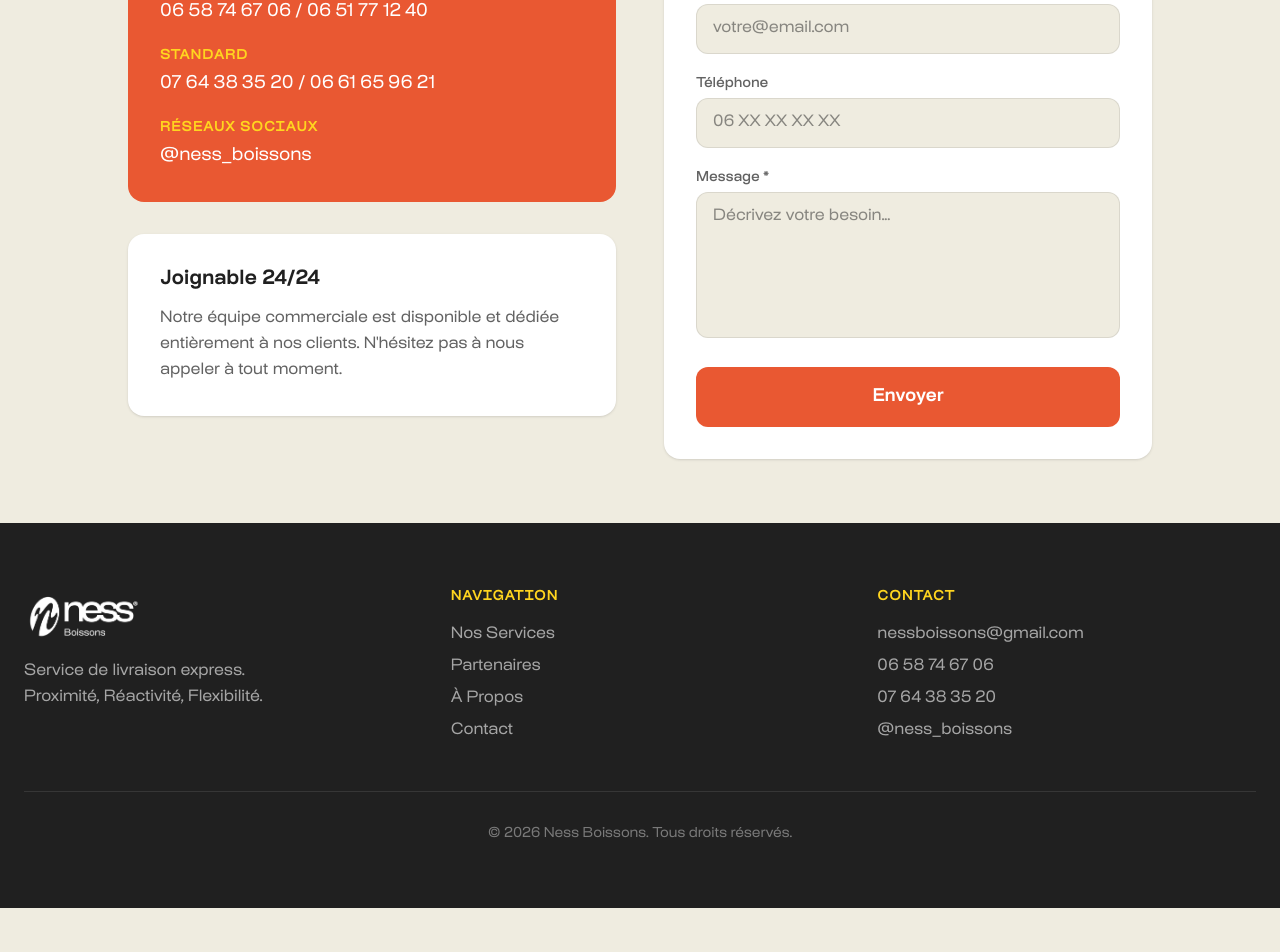
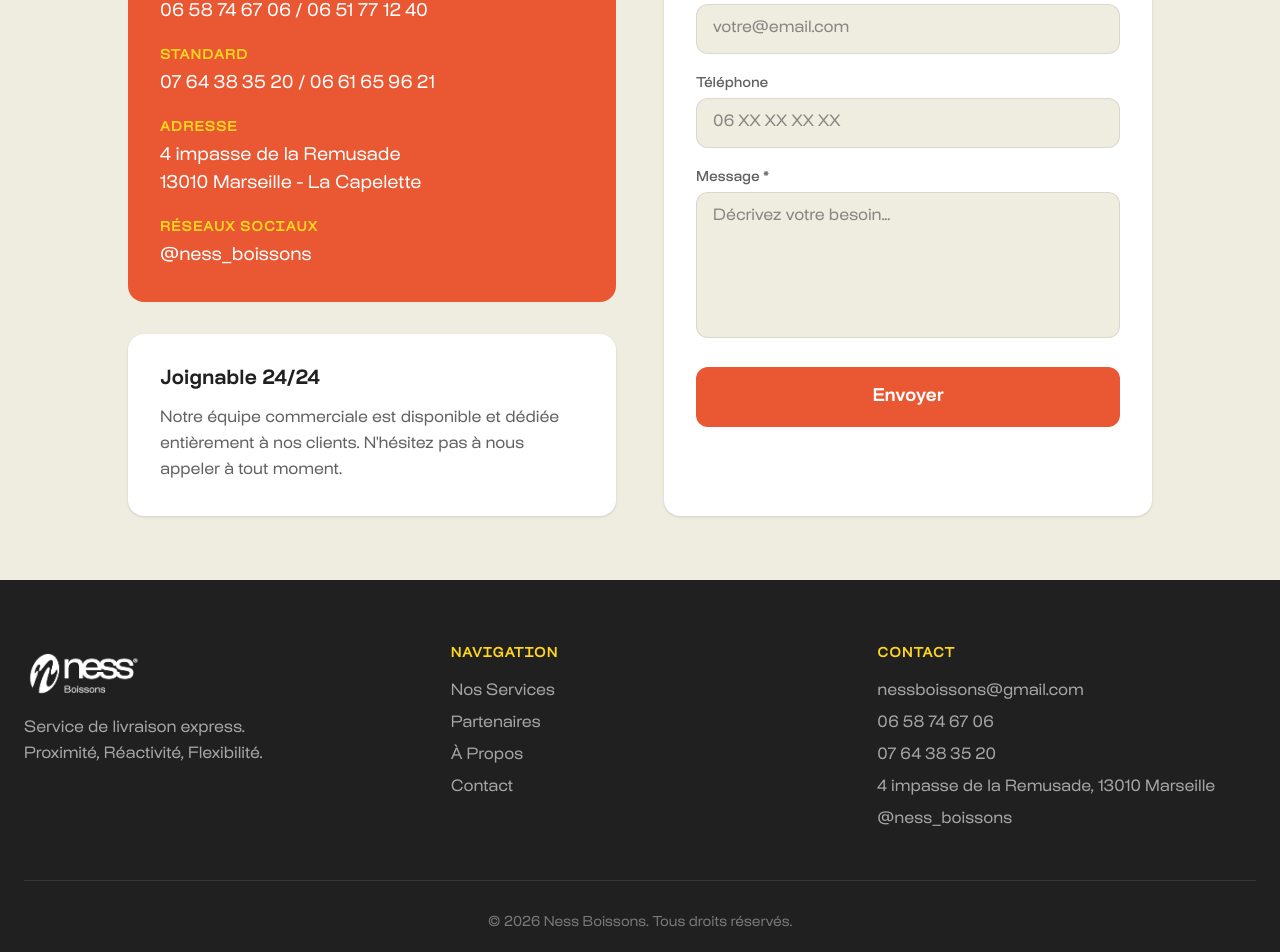
Before and after one commit to Amybii/ness-boissons, a Next.js app: page /contact in a window 1280 px wide. Shown: the part 534-1486 px from the top of the page. Before the commit the page ends 1442 px from the top, so only its background shows below. Built offline with nearby package versions, Linux system fonts and the light colour scheme.

Commit message:
feat: ajout adresse 4 impasse de la Remusade 13010 Marseille

```diff
--- a/src/app/contact/page.tsx
+++ b/src/app/contact/page.tsx
@@ -86,6 +86,21 @@
                         06 61 65 96 21
                       </a>
                     </p>
+                  </div>
+                  <div>
+                    <p className="text-jaune font-bold text-sm uppercase tracking-wider mb-1">
+                      Adresse
+                    </p>
+                    <a
+                      href="https://maps.google.com/?q=4+impasse+de+la+remusade+13010+Marseille"
+                      target="_blank"
+                      rel="noopener noreferrer"
+                      className="text-lg hover:text-jaune transition-colors"
+                    >
+                      4 impasse de la Remusade
+                      <br />
+                      13010 Marseille - La Capelette
+                    </a>
                   </div>
                   <div>
                     <p className="text-jaune font-bold text-sm uppercase tracking-wider mb-1">
--- a/src/components/Footer.tsx
+++ b/src/components/Footer.tsx
@@ -95,6 +95,16 @@
               </li>
               <li>
                 <a
+                  href="https://maps.google.com/?q=4+impasse+de+la+remusade+13010+Marseille"
+                  target="_blank"
+                  rel="noopener noreferrer"
+                  className="hover:text-blanc transition-colors"
+                >
+                  4 impasse de la Remusade, 13010 Marseille
+                </a>
+              </li>
+              <li>
+                <a
                   href="https://www.instagram.com/ness_boissons"
                   target="_blank"
                   rel="noopener noreferrer"
```
